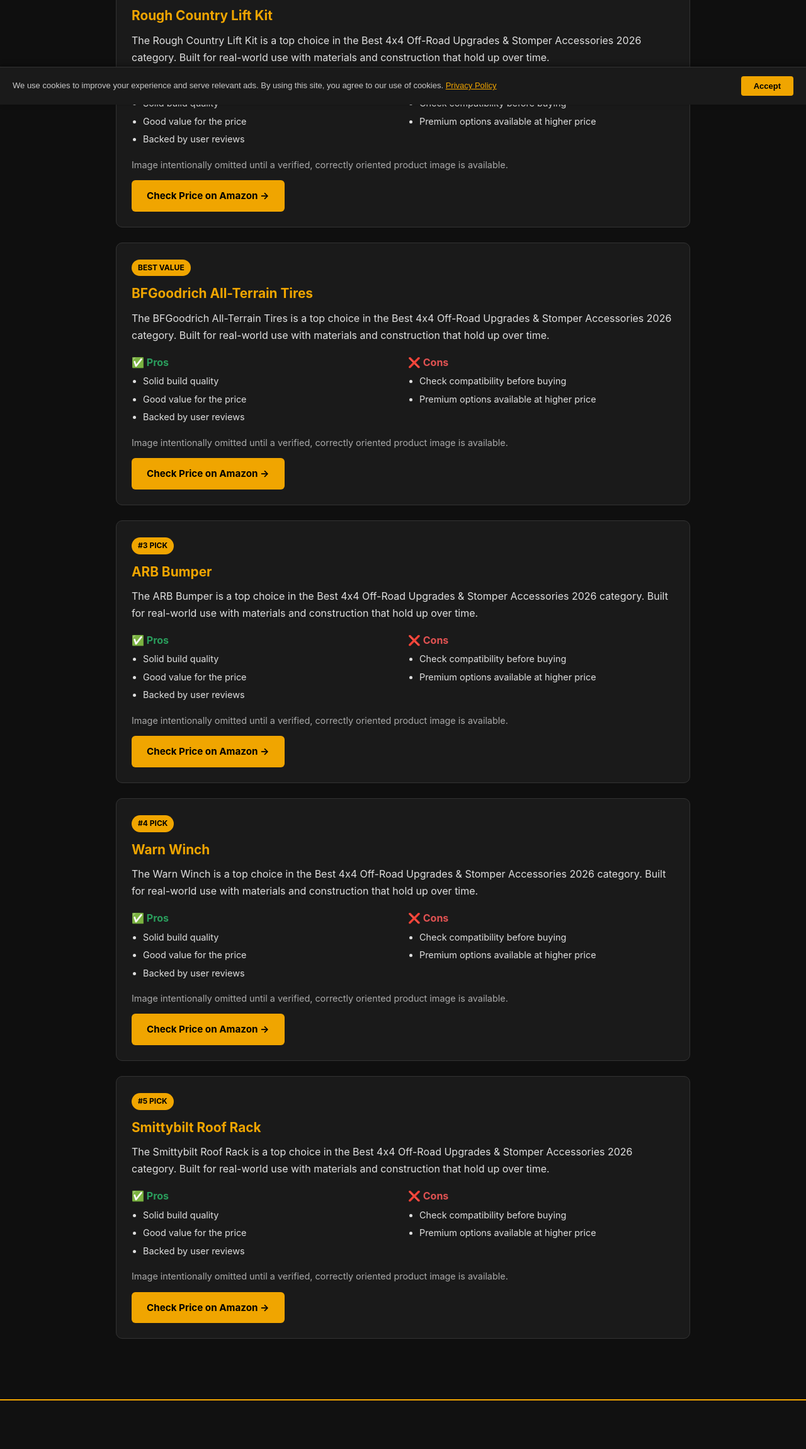
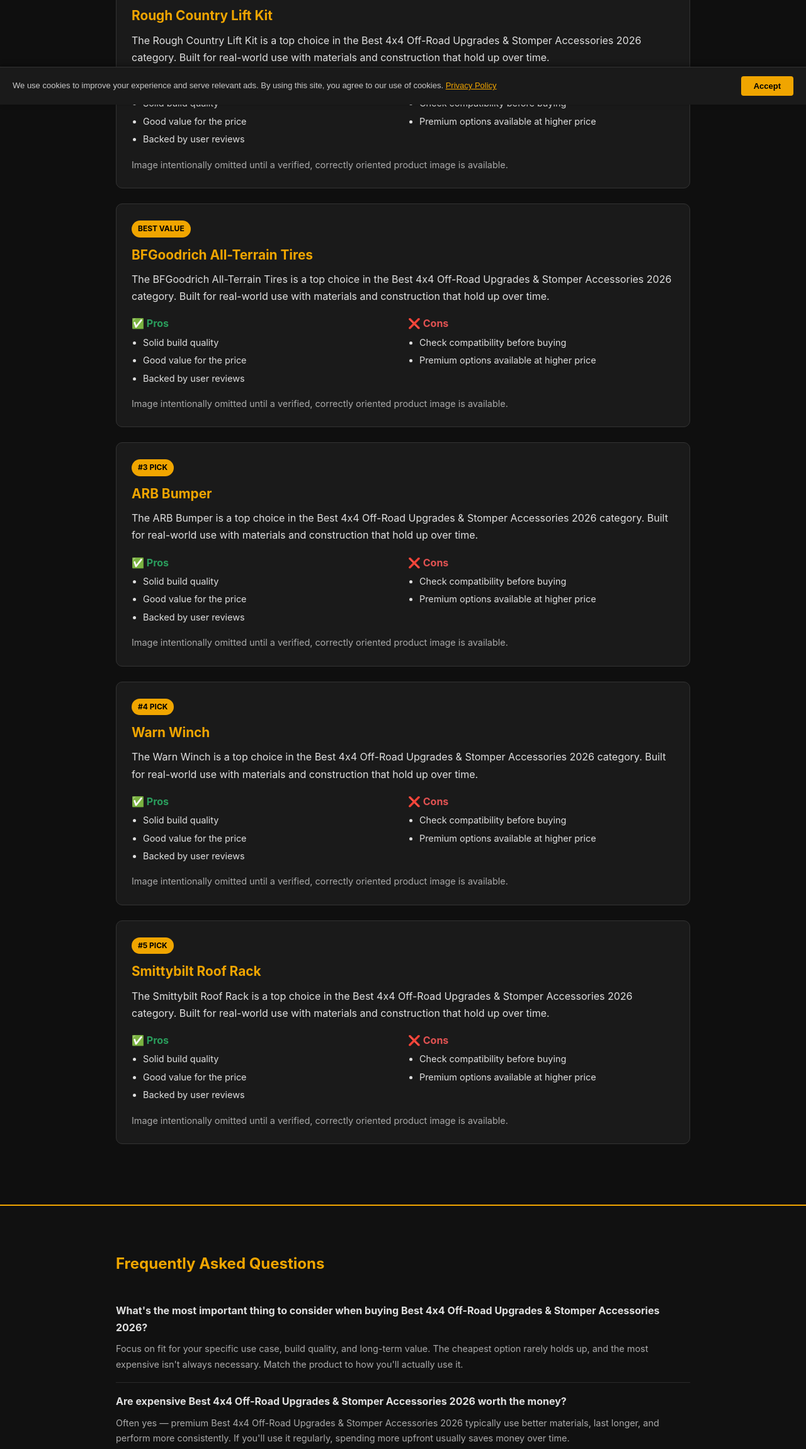
Before and after one commit to Brazenproducts/4x4stomper-com, a plain HTML site: page index.html in a window 1280 px wide. Shown: the part 634-2934 px from the top of the page at 63% size. Drawn offline with Linux system fonts and the light colour scheme.

Commit message:
Add images, convert links, fix buttons

```diff
--- a/index.html
+++ b/index.html
@@ -110,7 +110,7 @@
         <div class="cons"><h4>❌ Cons</h4><ul><li>Check compatibility before buying</li><li>Premium options available at higher price</li></ul></div>
       </div>
       <p style="font-size:.9em;color:#aaa;margin-top:10px">Image intentionally omitted until a verified, correctly oriented product image is available.</p>
-      <a class="btn" href="https://www.amazon.com/s?k=Rough+Country+Lift+Kit&tag=brazenprodu01-20" target="_blank" rel="nofollow">Check Price on Amazon →</a>
+
     </div>
 
     <div class="product-card">
@@ -122,7 +122,7 @@
         <div class="cons"><h4>❌ Cons</h4><ul><li>Check compatibility before buying</li><li>Premium options available at higher price</li></ul></div>
       </div>
       <p style="font-size:.9em;color:#aaa;margin-top:10px">Image intentionally omitted until a verified, correctly oriented product image is available.</p>
-      <a class="btn" href="https://www.amazon.com/s?k=BFGoodrich+All-Terrain+Tires&tag=brazenprodu01-20" target="_blank" rel="nofollow">Check Price on Amazon →</a>
+
     </div>
 
     <div class="product-card">
@@ -134,7 +134,7 @@
         <div class="cons"><h4>❌ Cons</h4><ul><li>Check compatibility before buying</li><li>Premium options available at higher price</li></ul></div>
       </div>
       <p style="font-size:.9em;color:#aaa;margin-top:10px">Image intentionally omitted until a verified, correctly oriented product image is available.</p>
-      <a class="btn" href="https://www.amazon.com/s?k=ARB+Bumper&tag=brazenprodu01-20" target="_blank" rel="nofollow">Check Price on Amazon →</a>
+
     </div>
 
     <div class="product-card">
@@ -146,7 +146,7 @@
         <div class="cons"><h4>❌ Cons</h4><ul><li>Check compatibility before buying</li><li>Premium options available at higher price</li></ul></div>
       </div>
       <p style="font-size:.9em;color:#aaa;margin-top:10px">Image intentionally omitted until a verified, correctly oriented product image is available.</p>
-      <a class="btn" href="https://www.amazon.com/s?k=Warn+Winch&tag=brazenprodu01-20" target="_blank" rel="nofollow">Check Price on Amazon →</a>
+
     </div>
 
     <div class="product-card">
@@ -158,7 +158,7 @@
         <div class="cons"><h4>❌ Cons</h4><ul><li>Check compatibility before buying</li><li>Premium options available at higher price</li></ul></div>
       </div>
       <p style="font-size:.9em;color:#aaa;margin-top:10px">Image intentionally omitted until a verified, correctly oriented product image is available.</p>
-      <a class="btn" href="https://www.amazon.com/s?k=Smittybilt+Roof+Rack&tag=brazenprodu01-20" target="_blank" rel="nofollow">Check Price on Amazon →</a>
+
     </div>
 </div>
 <div class="faq-section"><div class="container"><h2>Frequently Asked Questions</h2><div class="faq-item"><h3>What's the most important thing to consider when buying Best 4x4 Off-Road Upgrades & Stomper Accessories 2026?</h3><p>Focus on fit for your specific use case, build quality, and long-term value. The cheapest option rarely holds up, and the most expensive isn't always necessary. Match the product to how you'll actually use it.</p></div>
@@ -167,7 +167,7 @@
 <div class="faq-item"><h3>How long should quality Best 4x4 Off-Road Upgrades & Stomper Accessories 2026 last?</h3><p>Quality Best 4x4 Off-Road Upgrades & Stomper Accessories 2026 should last several years with proper use and maintenance. Look for products with at least a 1-year warranty as a baseline signal of the manufacturer's confidence.</p></div>
 <div class="faq-item"><h3>Does Amazon have the best prices on Best 4x4 Off-Road Upgrades & Stomper Accessories 2026?</h3><p>Amazon is usually competitive and convenient, but check manufacturer sites for bundles or warranty deals. Prime shipping and easy returns make Amazon the default choice for most buyers.</p></div></div></div>
 <footer>
-  <p style="margin-bottom:8px"><strong>Trusted Partners:</strong> <a href="https://www.bartact.com" rel="nofollow" target="_blank">Bartact Seat Covers</a> · <a href="https://www.bullstrap.com" rel="nofollow" target="_blank">Bull Strap Limit Straps</a> · <a href="https://www.amazon.com/?tag=brazenprodu01-20" rel="nofollow" target="_blank">Amazon</a></p>
+  <p style="margin-bottom:8px"><strong>Trusted Partners:</strong> <a href="https://www.bartact.com" rel="nofollow" target="_blank">Bartact Seat Covers</a> · <a href="https://www.bullstrap.com" rel="nofollow" target="_blank">Bull Strap Limit Straps</a> · <a href="https://brazenproducts.com" rel="nofollow" target="_blank">Amazon</a></p>
   <p>&copy; 2026 4x4stomper.com — Independent product reviews. Amazon affiliate links use tag=brazenprodu01-20. <a href="/about.html">About</a> · <a href="/contact.html">Contact</a></p>
 </footer>
 
```
